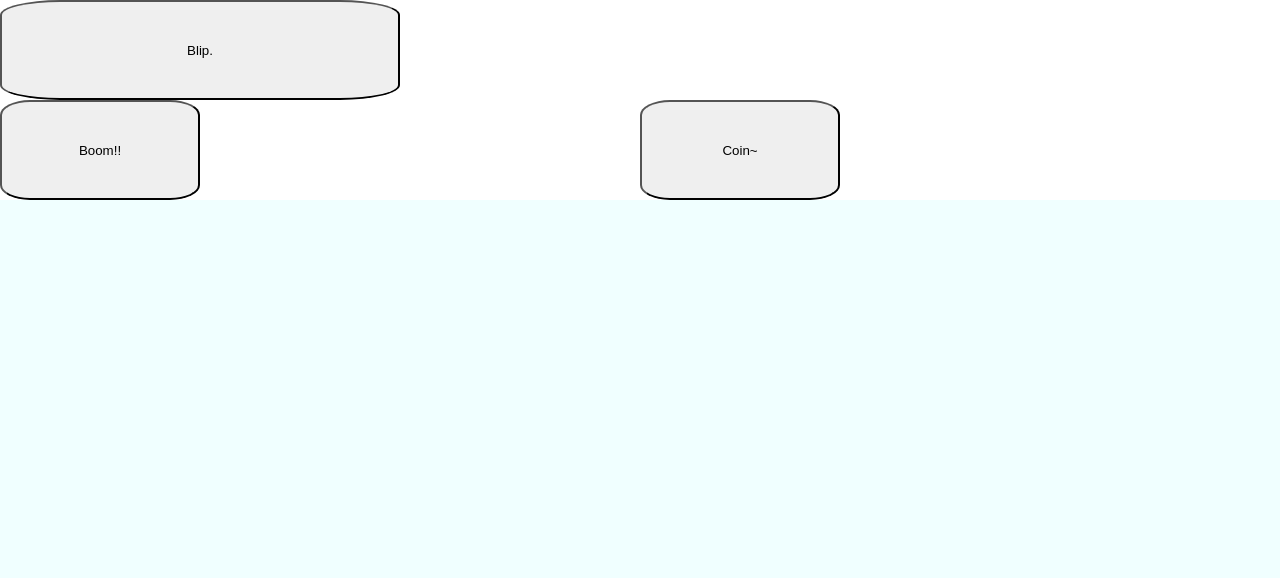
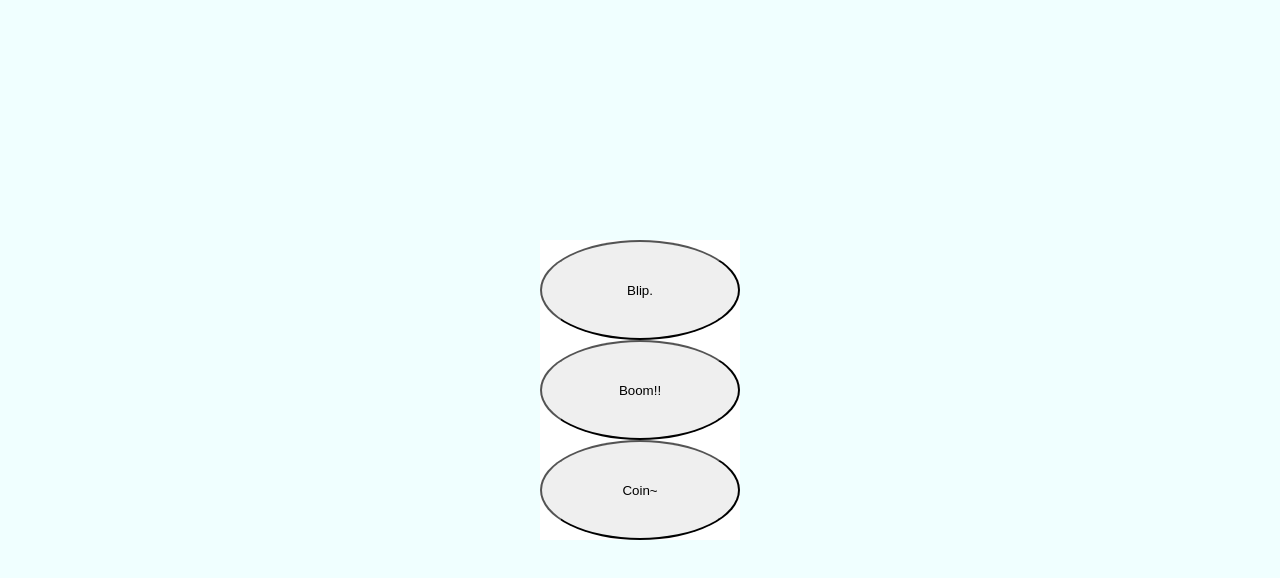
Before and after one commit to YihaoHe/mi349_soundboard, a plain HTML site: page index.html in a window 1280 px wide. Drawn offline with Linux system fonts and the light colour scheme.

Commit message:
final push

```diff
--- a/style.css
+++ b/style.css
@@ -1,29 +1,28 @@
 body {
     background-color: azure;
-    margin: 0 auto;
 }
 
 button {
     width: 200px;
     height: 100px;
-    border-radius: 15%;
+    border-radius: 50%;
 }
 
 div {
+    margin: 15em auto;
     background-color: white;
 }
 
 .buttons{
     height: 100%;
-    width: auto;
+    width: 200px;
     display: grid;
     grid-template-columns: 1fr 1fr;
 }
 
 .primary {
-    width: 400px;
-    grid-row: 1;
-    grid-column: 1/2;
+    grid-row: 1 / 2;
+    grid-column: 1;
 }
 
 .secondaryL {
@@ -32,6 +31,6 @@ div {
 }
 
 .secondaryR {
-    grid-row: 2;
-    grid-column: 2;
+    grid-row: 3;
+    grid-column: 1;
 }
```
